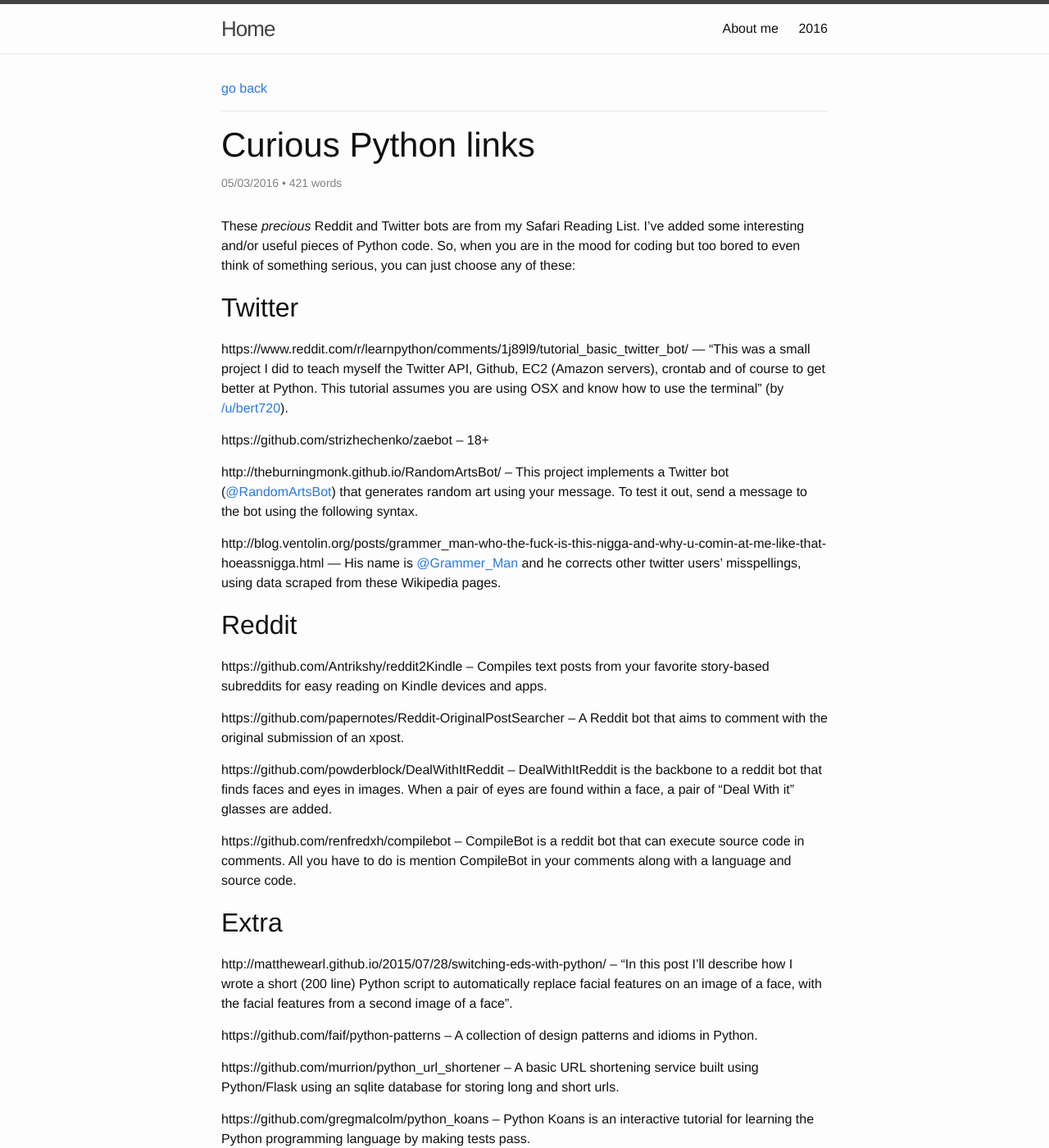
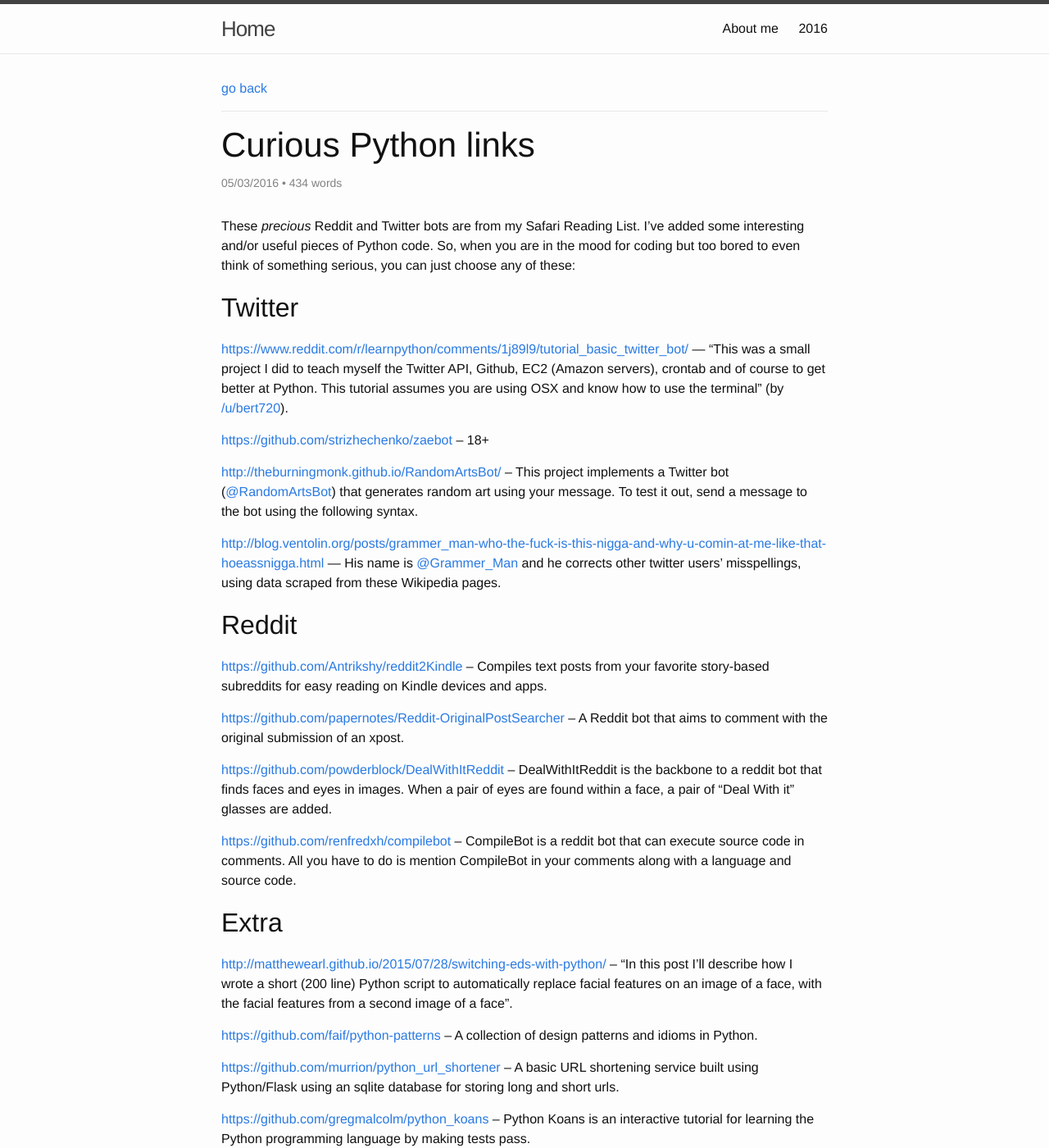
Before and after one commit to demidovakatya/demidovakatya.github.io, a Jekyll site: the page built from _posts/2016-03-05-curious-python-links.markdown, in a window 1280 px wide and 1400 px high. Shown: the whole window at 82% size. Built offline with Jekyll 4.4.1, drawn with Linux system fonts in a browser that asks for light colours; nearby versions of some CDN libraries; part of the change alters nothing that is shown; some of the changed text lies outside the part shown.

```diff
--- a/_posts/2016-03-05-curious-python-links.markdown
+++ b/_posts/2016-03-05-curious-python-links.markdown
@@ -8,35 +8,35 @@ These _precious_ Reddit and Twitter bots are from my Safari Reading List. I've a
 
 ## Twitter
 
-https://www.reddit.com/r/learnpython/comments/1j89l9/tutorial_basic_twitter_bot/ — "This was a small project I did to teach myself the Twitter API, Github, EC2 (Amazon servers), crontab and of course to get better at Python. This tutorial assumes you are using OSX and know how to use the terminal" (by [/u/bert720](https://www.reddit.com/user/bert720)).
+[https://www.reddit.com/r/learnpython/comments/1j89l9/tutorial_basic_twitter_bot/](https://www.reddit.com/r/learnpython/comments/1j89l9/tutorial_basic_twitter_bot/) — "This was a small project I did to teach myself the Twitter API, Github, EC2 (Amazon servers), crontab and of course to get better at Python. This tutorial assumes you are using OSX and know how to use the terminal" (by [/u/bert720](https://www.reddit.com/user/bert720)).
 
-https://github.com/strizhechenko/zaebot – 18+
+[https://github.com/strizhechenko/zaebot](https://github.com/strizhechenko/zaebot) – 18+
 
-http://theburningmonk.github.io/RandomArtsBot/ – This project implements a Twitter bot ([@RandomArtsBot](https://twitter.com/randomartsbot)) that generates random art using your message. To test it out, send a message to the bot using the following syntax.
+[http://theburningmonk.github.io/RandomArtsBot/](http://theburningmonk.github.io/RandomArtsBot/) – This project implements a Twitter bot ([@RandomArtsBot](https://twitter.com/randomartsbot)) that generates random art using your message. To test it out, send a message to the bot using the following syntax.
 
-http://blog.ventolin.org/posts/grammer_man-who-the-fuck-is-this-nigga-and-why-u-comin-at-me-like-that-hoeassnigga.html — His name is [@Grammer_Man](https://twitter.com/Grammer_Man) and he corrects other twitter users' misspellings, using data scraped from these Wikipedia pages.
+[http://blog.ventolin.org/posts/grammer_man-who-the-fuck-is-this-nigga-and-why-u-comin-at-me-like-that-hoeassnigga.html](http://blog.ventolin.org/posts/grammer_man-who-the-fuck-is-this-nigga-and-why-u-comin-at-me-like-that-hoeassnigga.html) — His name is [@Grammer_Man](https://twitter.com/Grammer_Man) and he corrects other twitter users' misspellings, using data scraped from these Wikipedia pages.
 
 ## Reddit
 
-https://github.com/Antrikshy/reddit2Kindle – Compiles text posts from your favorite story-based subreddits for easy reading on Kindle devices and apps.
+[https://github.com/Antrikshy/reddit2Kindle](https://github.com/Antrikshy/reddit2Kindle) – Compiles text posts from your favorite story-based subreddits for easy reading on Kindle devices and apps.
 
-https://github.com/papernotes/Reddit-OriginalPostSearcher – A Reddit bot that aims to comment with the original submission of an xpost.
+[https://github.com/papernotes/Reddit-OriginalPostSearcher](https://github.com/papernotes/Reddit-OriginalPostSearcher) – A Reddit bot that aims to comment with the original submission of an xpost.
 
-https://github.com/powderblock/DealWithItReddit – DealWithItReddit is the backbone to a reddit bot that finds faces and eyes in images. When a pair of eyes are found within a face, a pair of "Deal With it" glasses are added.
+[https://github.com/powderblock/DealWithItReddit](https://github.com/powderblock/DealWithItReddit) – DealWithItReddit is the backbone to a reddit bot that finds faces and eyes in images. When a pair of eyes are found within a face, a pair of "Deal With it" glasses are added.
 
-https://github.com/renfredxh/compilebot – CompileBot is a reddit bot that can execute source code in comments. All you have to do is mention CompileBot in your comments along with a language and source code.
+[https://github.com/renfredxh/compilebot](https://github.com/renfredxh/compilebot) – CompileBot is a reddit bot that can execute source code in comments. All you have to do is mention CompileBot in your comments along with a language and source code.
 
 ## Extra
 
-http://matthewearl.github.io/2015/07/28/switching-eds-with-python/ – "In this post I’ll describe how I wrote a short (200 line) Python script to automatically replace facial features on an image of a face, with the facial features from a second image of a face".
+[http://matthewearl.github.io/2015/07/28/switching-eds-with-python/](http://matthewearl.github.io/2015/07/28/switching-eds-with-python/) – "In this post I’ll describe how I wrote a short (200 line) Python script to automatically replace facial features on an image of a face, with the facial features from a second image of a face".
 
-https://github.com/faif/python-patterns – A collection of design patterns and idioms in Python.
+[https://github.com/faif/python-patterns](https://github.com/faif/python-patterns) – A collection of design patterns and idioms in Python.
 
-https://github.com/murrion/python_url_shortener – A basic URL shortening service built using Python/Flask using an sqlite database for storing long and short urls.
+[https://github.com/murrion/python_url_shortener](https://github.com/murrion/python_url_shortener) – A basic URL shortening service built using Python/Flask using an sqlite database for storing long and short urls.
 
-https://github.com/gregmalcolm/python_koans – Python Koans is an interactive tutorial for learning the Python programming language by making tests pass.
+[https://github.com/gregmalcolm/python_koans](https://github.com/gregmalcolm/python_koans) – Python Koans is an interactive tutorial for learning the Python programming language by making tests pass.
 
-https://www.reddit.com/r/Python/comments/3z7fww/a_little_script_that_i_wrote_in_my_darkest_time/ – small web parser that gets all the top jobs and visualizes the various salaries for each position.
+[https://www.reddit.com/r/Python/comments/3z7fww/a_little_script_that_i_wrote_in_my_darkest_time/](https://www.reddit.com/r/Python/comments/3z7fww/a_little_script_that_i_wrote_in_my_darkest_time/) – small web parser that gets all the top jobs and visualizes the various salaries for each position.
 
 ## And A Question
 
```
